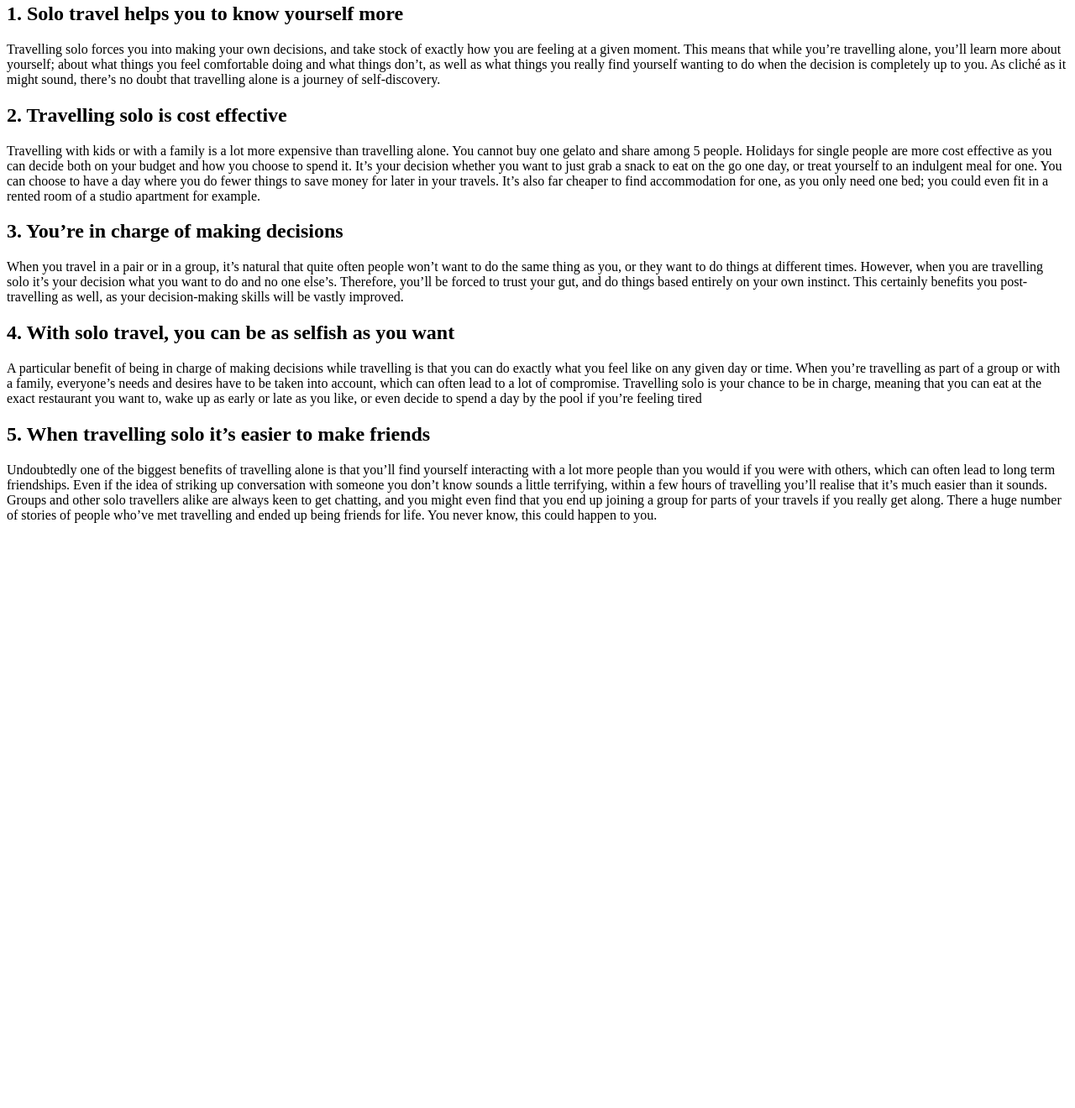
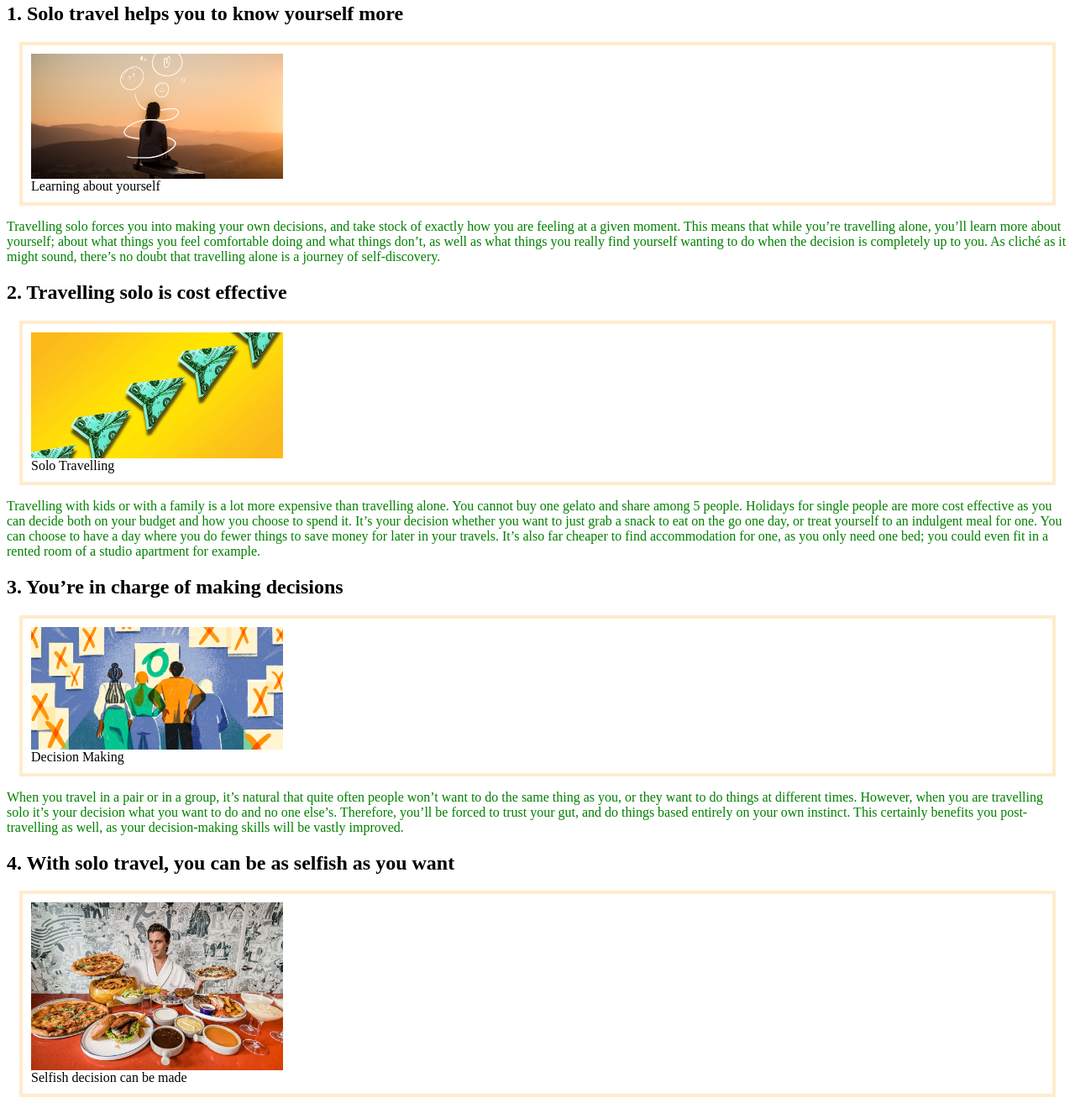
Before and after one commit to micgeloree/WK1_HW, a plain HTML site: page index.html in a window 1280 px wide. Shown: the part 255-1575 px from the top of the page at 84% size. Before the commit the page ends 894 px from the top, so only its background shows below. Drawn offline with Linux system fonts and the light colour scheme.

Commit message:
Rearrangements +add
Adding more photos and style sheets to the contents. Footer was added and colors were embedded.
All photo visuals are updated in terms of size to < 500kb

```diff
--- a/index.html
+++ b/index.html
@@ -1,8 +1,11 @@
 <html>
+    <head>
         <header>
+            <link rel="stylesheet" href="styles.css" />
             <h1>Why Travelling Alone benefits You</h1>
         </header>
-
+    </head>
+<body>
     <div>
         <p> There are so many different reasons why we believe that solo travel is incredibly beneficial. Advantages of solo travel include it broadens your horizons, forces you out of your comfort zone, gives you the opportunity to meet new people, and creates new memories. However, here at Flavours we’re not sure that there’s anything more exciting than travelling solo. The idea of travelling alone may be a daunting one at first but once you’ve made the decision to go for it, it can be one of the most exciting experiences you’ll have.
         </p>
@@ -18,50 +21,100 @@
         <p>
             Not only are there a number of huge advantages of solo travel while you’re travelling, but once you’ve returned home, you’ll realise that many of the skills you’ve learnt and habits you’ve got into will become part of your everyday life too. To help you take the plunge and decide to go travelling by yourself, we’ve put together below some of the main benefits of travelling solo.
         </p>
-
+    </body>
 </div>
-<main><body>
+<main>
+    <body>
+        <section class="Point 1">
     <h2>1. Solo travel helps you to know yourself more</h2>
+    <figure>
+        <img
+        src="WK_2_Photos/01.jpeg"
+        width="300"
+        alt="Learning about yourself"
+        />
+        <figcaption>Learning about yourself</figcaption>
+    </figure>
+</section>
     <div>
-        <p>Travelling solo forces you into making your own decisions, and take stock of exactly how you are feeling at a given moment. This means that while you’re travelling alone, you’ll learn more about yourself; about what things you feel comfortable doing and what things don’t, as well as what things you really find yourself wanting to do when the decision is completely up to you. As cliché as it might sound, there’s no doubt that travelling alone is a journey of self-discovery.
+        <p>
+            Travelling solo forces you into making your own decisions, and take stock of exactly how you are feeling at a given moment. This means that while you’re travelling alone, you’ll learn more about yourself; about what things you feel comfortable doing and what things don’t, as well as what things you really find yourself wanting to do when the decision is completely up to you. As cliché as it might sound, there’s no doubt that travelling alone is a journey of self-discovery.
         </p>
     </div>
-
+    <section class="Point 2">
     <h2>2. Travelling solo is cost effective</h2>
-
+    <figure>
+        <img
+        src="WK_2_Photos/02.jpg"
+        width="300"
+        alt="Travelling Solo"
+        />
+        <figcaption>Solo Travelling</figcaption>
+    </figure>
     <div>
+    </section>
         <p>
             Travelling with kids or with a family is a lot more expensive than travelling alone. You cannot buy one gelato and share among 5 people. Holidays for single people are more cost effective as you can decide both on your budget and how you choose to spend it. It’s your decision whether you want to just grab a snack to eat on the go one day, or treat yourself to an indulgent meal for one. You can choose to have a day where you do fewer things to save money for later in your travels. It’s also far cheaper to find accommodation for one, as you only need one bed; you could even fit in a rented room of a studio apartment for example.
         </p>
     </div>
+    <section class="Point 3">
+        <h2>3. You’re in charge of making decisions</h2>
+    <figure>
+        <img
+        src="WK_2_Photos/03.jpeg"
+        width="300"
+        alt="Decision Making"
+        />
+        <figcaption>Decision Making</figcaption>
+    </figure>
+    <div>
+    </section>
 
-    <h2>3. You’re in charge of making decisions</h2>
-
-    <div>
        <p>
         When you travel in a pair or in a group, it’s natural that quite often people won’t want to do the same thing as you, or they want to do things at different times. However, when you are travelling solo it’s your decision what you want to do and no one else’s. Therefore, you’ll be forced to trust your gut, and do things based entirely on your own instinct. This certainly benefits you post-travelling as well, as your decision-making skills will be vastly improved.
 
        </p>
     </div>
 
+    <section class="Point 4">
         <h2>4. With solo travel, you can be as selfish as you want</h2>
-
+    <figure>
+        <img
+        src="WK_2_Photos/04.jpeg"
+        width="300"
+        alt="Decision Making"
+        />
+        <figcaption>Selfish decision can be made</figcaption>
+    </figure>
+    <div>
+    </section>
     <div>
         <p>A particular benefit of being in charge of making decisions while travelling is that you can do exactly what you feel like on any given day or time. When you’re travelling as part of a group or with a family, everyone’s needs and desires have to be taken into account, which can often lead to a lot of compromise. Travelling solo is your chance to be in charge, meaning that you can eat at the exact restaurant you want to, wake up as early or late as you like, or even decide to spend a day by the pool if you’re feeling tired
         </p>
     </div>
 
+
+    <section class="Point 5">
         <h2>5. When travelling solo it’s easier to make friends</h2>
-
+    <figure>
+        <img
+        src="WK_2_Photos/05.jpeg"
+        width="300"
+        alt="Networking while travelling"
+        />
+        <figcaption>Travel more can add new friendships</figcaption>
+    </figure>
+    <div>
+    </section>
     <div>
         <p>Undoubtedly one of the biggest benefits of travelling alone is that you’ll find yourself interacting with a lot more people than you would if you were with others, which can often lead to long term friendships. Even if the idea of striking up conversation with someone you don’t know sounds a little terrifying, within a few hours of travelling you’ll realise that it’s much easier than it sounds. Groups and other solo travellers alike are always keen to get chatting, and you might even find that you end up joining a group for parts of your travels if you really get along. There a huge number of stories of people who’ve met travelling and ended up being friends for life. You never know, this could happen to you.
 
         </p>
 
     </div>
-
+    <footer>
+        This article was built and compiled in Spring 2024
+    </footer>
 </body>
-
-
 </main>
 </html>
--- /dev/null
+++ b/styles.css
@@ -0,0 +1,18 @@
+h1 {
+    color: red;
+  }
+  p {
+    color: green;
+  }
+  H3 {
+    color:blue;
+  }
+footer {
+    color: yellowgreen;
+}
+
+figure {
+    border: 4px solid blanchedalmond;
+    padding: 10px;
+    margin: 15px;
+}
```
Also changed, not shown: WK_2_Photos/01.jpeg (added), WK_2_Photos/02.jpg (added), WK_2_Photos/03.jpeg (added), WK_2_Photos/04.jpeg (added), WK_2_Photos/05.jpeg (added), 2 other files. Lines whose indentation alone changed are shown as unchanged.
